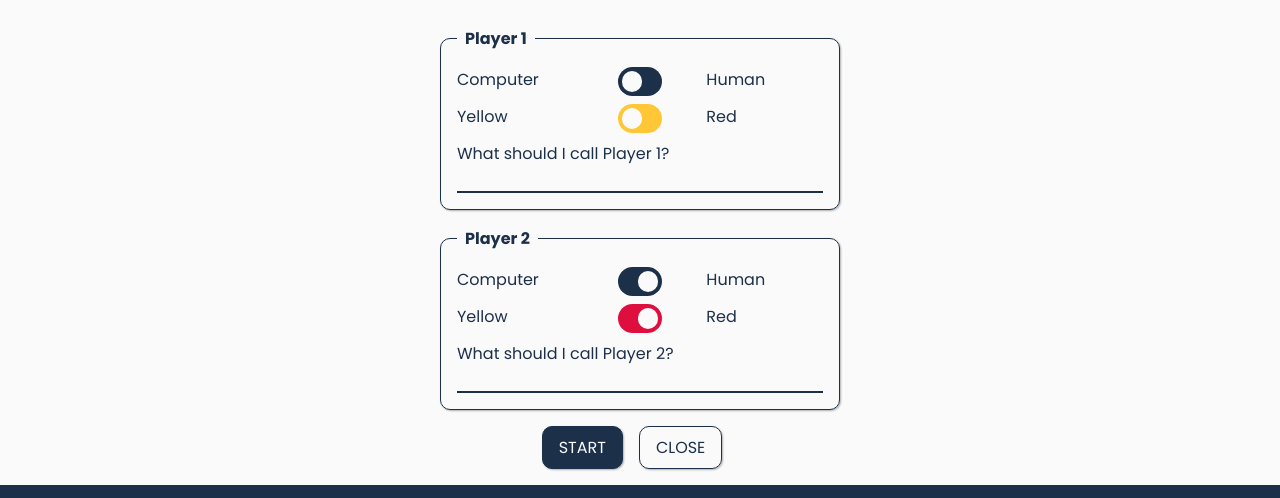
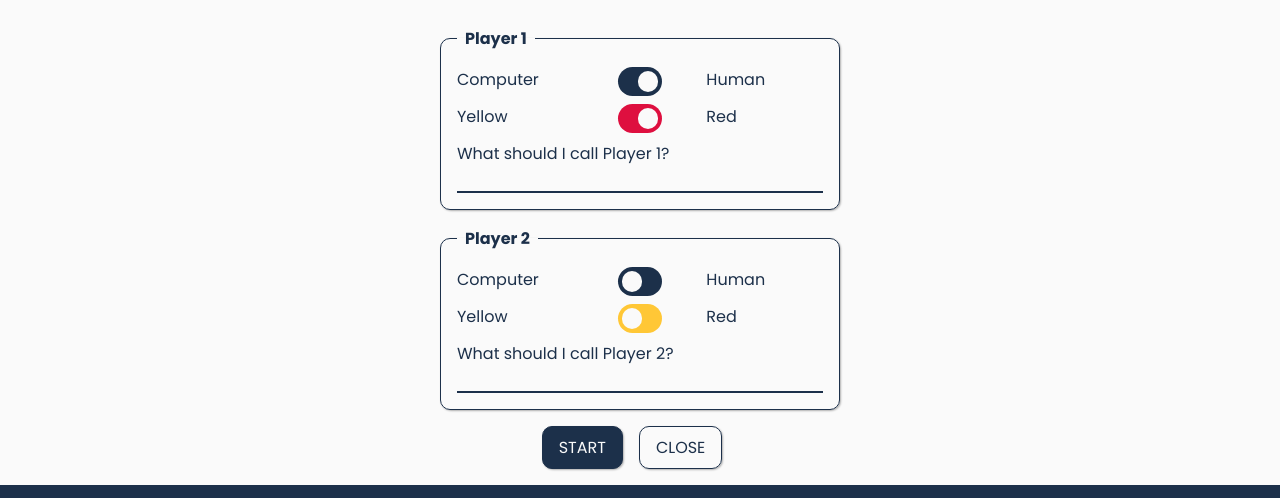
Before and after one commit to sejungkwak/connect-4, a plain HTML site: page index.html in a window 1280 px wide. Shown: the part 238-736 px from the top of the page. Drawn offline with nearby package versions, Linux system fonts and the light colour scheme.

Commit message:
mod: Set player1 to human, red | index.html
change: Added checked attributes to the player1 checkbox inputs, removed them from player2 checkbox input.

```diff
--- a/index.html
+++ b/index.html
@@ -65,13 +65,13 @@
           <legend class="setting-legend">Player 1</legend>
           <label class="setting-label" for="player1Type">
             Computer
-            <input class="setting-checkbox" id="player1Type" type="checkbox" name="player1-type">
+            <input class="setting-checkbox" id="player1Type" type="checkbox" name="player1-type" checked>
             <span class="setting-slider"></span>
             Human
           </label>
           <label class="setting-label" for="player1Colour">
             Yellow
-            <input class="setting-checkbox" id="player1Colour" type="checkbox" name="player1-colour">
+            <input class="setting-checkbox" id="player1Colour" type="checkbox" name="player1-colour" checked>
             <span class="setting-slider colour"></span>
             Red
           </label>
@@ -83,13 +83,13 @@
           <legend class="setting-legend">Player 2</legend>
           <label class="setting-label" for="player2Type">
             Computer
-            <input class="setting-checkbox" id="player2Type" type="checkbox" name="player2-type" checked>
+            <input class="setting-checkbox" id="player2Type" type="checkbox" name="player2-type">
             <span class="setting-slider"></span>
             Human
           </label>
           <label class="setting-label" for="player2Colour">
             Yellow
-            <input class="setting-checkbox" id="player2Colour" type="checkbox" name="player2-colour" checked>
+            <input class="setting-checkbox" id="player2Colour" type="checkbox" name="player2-colour">
             <span class="setting-slider colour"></span>
             Red
           </label>
```
